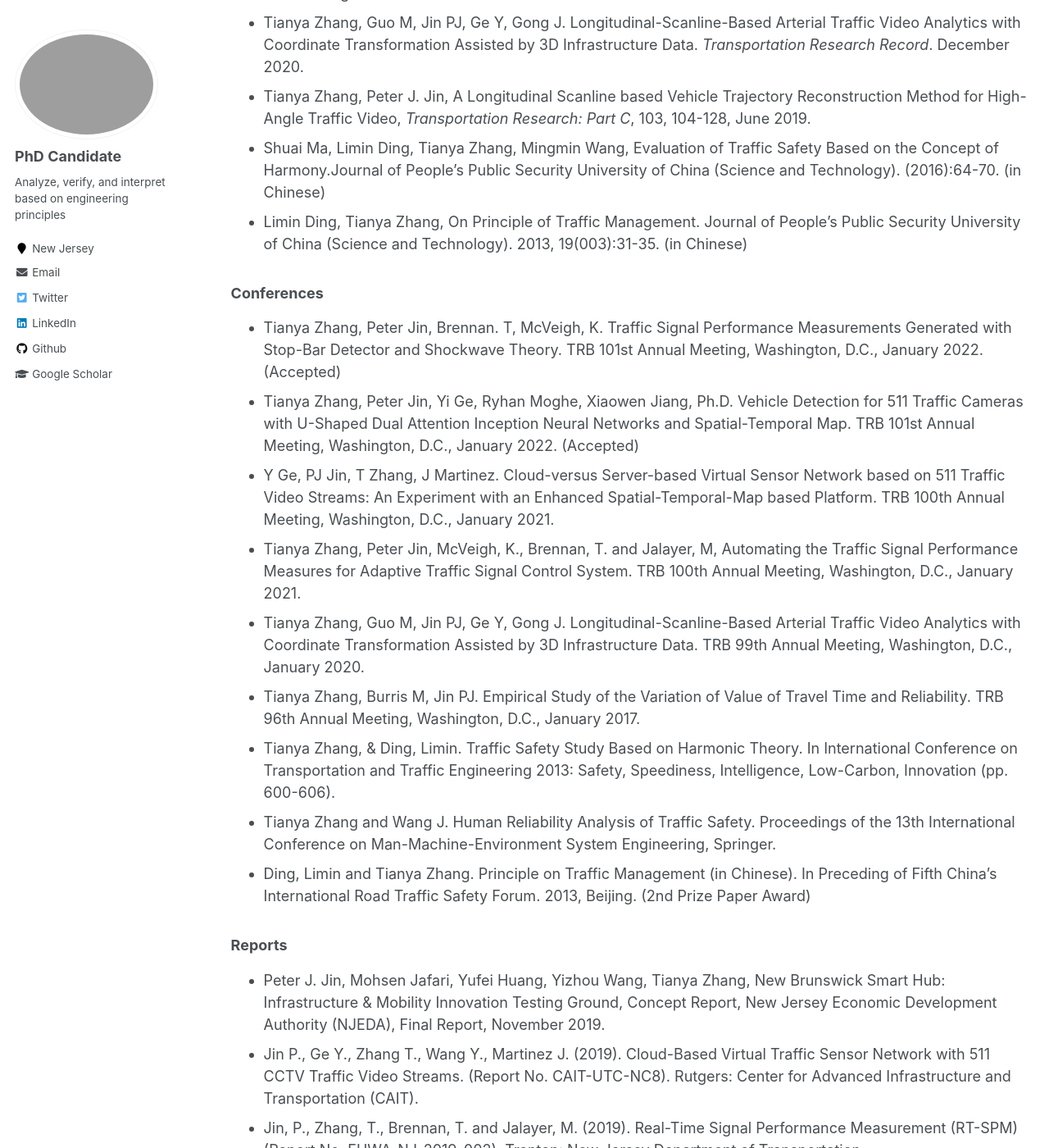
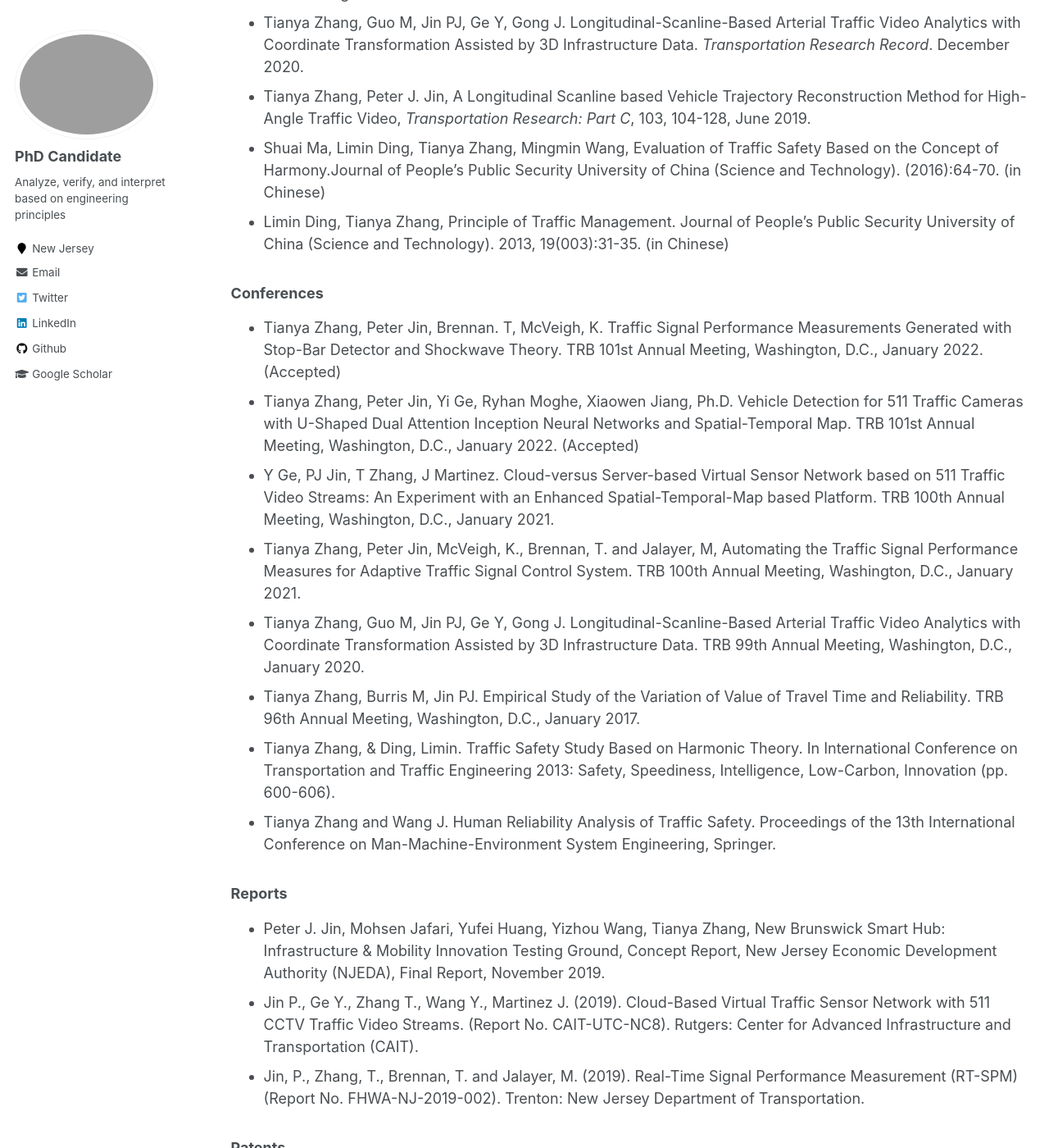
Before and after one commit to TeRyZh/Website, a Jekyll site: the page built from _pages/publications.md, in a window 1280 px wide and 1400 px high, scrolled down 541 px. Shown: the whole window at 82% size. Built offline with Jekyll 4.4.1, drawn with Linux system fonts in a browser that asks for light colours.

Commit message:
Update publications.md

```diff
--- a/_pages/publications.md
+++ b/_pages/publications.md
@@ -23,7 +23,7 @@ author_profile: true
 * Tianya Zhang, Guo M, Jin PJ, Ge Y, Gong J. Longitudinal-Scanline-Based Arterial Traffic Video Analytics with Coordinate Transformation Assisted by 3D Infrastructure Data. *Transportation Research Record*. December 2020.
 * Tianya Zhang, Peter J. Jin, A Longitudinal Scanline based Vehicle Trajectory Reconstruction Method for High-Angle Traffic Video, *Transportation Research: Part C*, 103, 104-128, June 2019.
 * Shuai Ma, Limin Ding, Tianya Zhang, Mingmin Wang, Evaluation of Traffic Safety Based on the Concept of Harmony.Journal of People’s Public Security University of China (Science and Technology). (2016):64-70. (in Chinese)
-* Limin Ding, Tianya Zhang, On Principle of Traffic Management. Journal of People’s Public Security University of China (Science and Technology). 2013, 19(003):31-35. (in Chinese)
+* Limin Ding, Tianya Zhang, Principle of Traffic Management. Journal of People’s Public Security University of China (Science and Technology). 2013, 19(003):31-35. (in Chinese)
 
 
 ### Conferences
@@ -35,7 +35,7 @@ author_profile: true
 * Tianya Zhang, Burris M, Jin PJ. Empirical Study of the Variation of Value of Travel Time and Reliability. TRB 96th Annual Meeting, Washington, D.C., January 2017.
 * Tianya Zhang, & Ding, Limin. Traffic Safety Study Based on Harmonic Theory. In International Conference on Transportation and Traffic Engineering 2013: Safety, Speediness, Intelligence, Low-Carbon, Innovation (pp. 600-606).
 * Tianya Zhang and Wang J. Human Reliability Analysis of Traffic Safety. Proceedings of the 13th International Conference on Man-Machine-Environment System Engineering, Springer.
-* Ding, Limin and Tianya Zhang. Principle on Traffic Management (in Chinese). In Preceding of Fifth China’s International Road Traffic Safety Forum. 2013, Beijing. (2nd Prize Paper Award)
+
 
 ### Reports
 * Peter J. Jin, Mohsen Jafari, Yufei Huang, Yizhou Wang, Tianya Zhang, New Brunswick Smart Hub: Infrastructure & Mobility Innovation Testing Ground, Concept Report, New Jersey Economic Development Authority (NJEDA), Final Report, November 2019.
```
